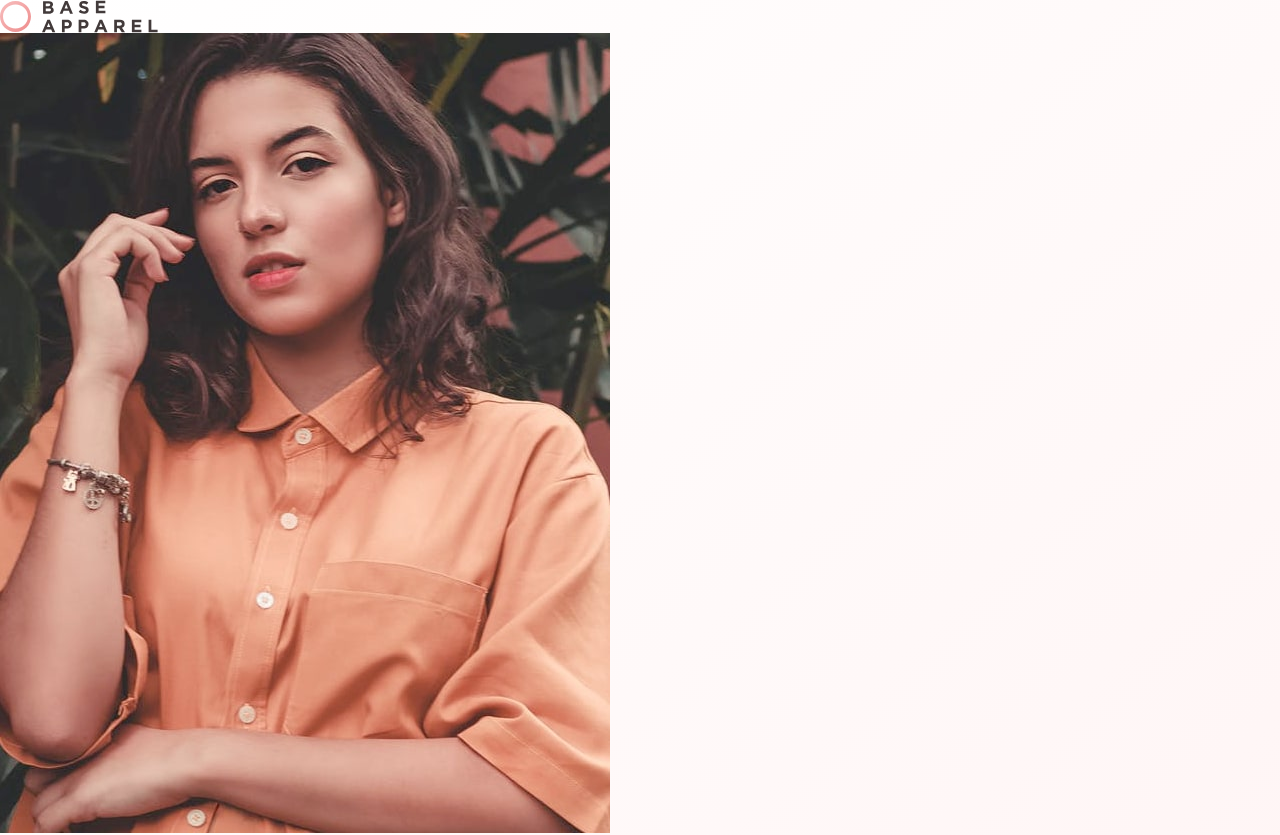
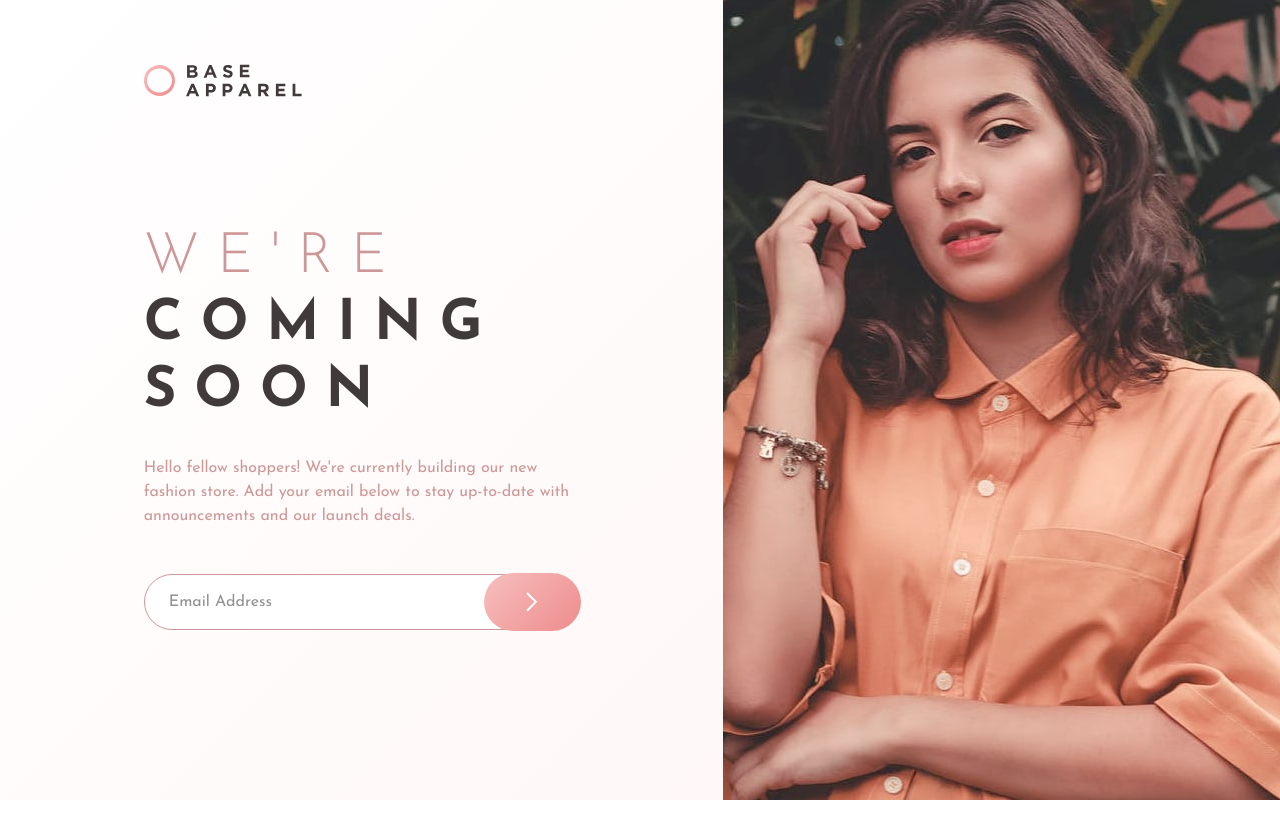
Before and after one commit to deru55/FeM-Base-Apparel-coming-soon-page-react, a React (Vite) app: page / in a window 1280 px wide. Shown: the top 835 px of the page. After the commit the page ends 800 px from the top, so only its background shows below. Built offline with nearby package versions, Linux system fonts and the light colour scheme.

Commit message:
style: complete mobile and desktop design

```diff
--- a/src/App.css
+++ b/src/App.css
@@ -0,0 +1,56 @@
+.header {
+  padding: var(--_space-8);
+}
+
+.intro {
+  max-width: 30rem;
+  margin-inline: auto;
+  padding: var(--_space-16) var(--_space-8);
+
+  display: grid;
+  gap: clamp(var(--_space-4), 0.648rem + 1.502vw, var(--_space-8));
+}
+
+.intro__title {
+  font-size: clamp(var(--_fs-4xl), 1.528rem + 3.082vw, var(--_fs-6xl));
+  color: var(--_gray-900);
+  letter-spacing: 0.32em;
+  line-height: 1.2;
+  text-transform: uppercase;
+}
+.intro__title-highlight {
+  font-weight: var(--_fw-light);
+  color: var(--_pink-400);
+}
+
+@media screen and (min-width: 768px) {
+  #root {
+    height: 100dvh;
+
+    display: grid;
+    grid-template-columns: 1.3fr 1fr;
+    grid-template-rows: auto 1fr;
+  }
+
+  .header {
+    padding-block: var(--_space-16);
+  }
+
+  .header,
+  .intro {
+    width: min(100% - 4rem, 500px);
+    margin-inline: auto;
+  }
+
+  .hero {
+    grid-area: 1 / 2 / 3 / 3;
+  }
+
+  .hero__image {
+    max-height: none;
+  }
+
+  .intro {
+    max-width: none;
+  }
+}
--- a/src/App.tsx
+++ b/src/App.tsx
@@ -9,7 +9,7 @@ import "./App.css";
 function App() {
   return (
     <>
-      <header>
+      <header className="header">
         <Logo />
       </header>
 
--- a/src/components/EmailForm/EmailForm.tsx
+++ b/src/components/EmailForm/EmailForm.tsx
@@ -2,6 +2,8 @@ import { useState } from "react";
 
 import errorIcon from "../../assets/images/icon-error.svg";
 import arrowIcon from "../../assets/images/icon-arrow.svg";
+
+import "./emailForm.css";
 
 const EmailForm = () => {
   const [email, setEmail] = useState("");
@@ -26,16 +28,16 @@ const EmailForm = () => {
     }
 
     setIsValidForm(true);
+    setEmail("");
   };
 
   return (
-    <form className="form" data-form onSubmit={handleFormSubmit} noValidate>
-      <div className={`form__field ${isValidForm ? "" : "is-invalid"}`} data-field>
+    <form className="form" onSubmit={handleFormSubmit} noValidate>
+      <div className={`form__field ${isValidForm ? "" : "is-invalid"}`}>
         <input
           type="email"
           className="form__email-input"
           name="email"
-          data-input
           onChange={handleEmailInput}
           value={email}
           placeholder="Email Address"
@@ -51,7 +53,7 @@ const EmailForm = () => {
           <img src={arrowIcon} alt="" aria-hidden="true" />
         </button>
 
-        <p id="email-error" className="form__error-msg" data-error-msg aria-live="polite">
+        <p id="email-error" className="form__error-msg" aria-live="polite">
           {isValidForm ? "" : "Please provide a valid email"}
         </p>
       </div>
--- /dev/null
+++ b/src/components/EmailForm/emailForm.css
@@ -0,0 +1,83 @@
+.form {
+  margin-top: var(--_space-4);
+}
+
+.form__field {
+  --_icon-arrow-width: 12px;
+  --_icon-error-width: 24px;
+  --_input-padding: clamp(0.75rem, 0.464rem + 0.595vw, 1rem) var(--_space-6);
+  --_input-radius: var(--_radius-full);
+  --_btn-padding-x: clamp(var(--_space-6), -0.214rem + 3.571vw, var(--_space-12));
+  --_icon-error-margin-x: var(--_space-4);
+
+  display: grid;
+  grid-template-columns: 1fr auto auto;
+}
+.form__field.is-invalid input {
+  --input-border: 2px solid var(--_red-500);
+
+  border-width: 2px;
+}
+.form__field.is-invalid .form__error-icon,
+.form__field.is-invalid .form__error-msg {
+  display: block;
+}
+
+.form__email-input {
+  --input-border: 1px solid var(--_pink-400);
+
+  width: 100%;
+  padding: var(--_input-padding);
+  padding-right: calc((var(--_icon-arrow-width) + (var(--_btn-padding-x) * 2)) + (var(--_icon-error-width) + (var(--_icon-error-margin-x) * 2)));
+
+  border: var(--input-border);
+  border-radius: var(--_input-radius);
+
+  grid-area: 1 / 1 / 2 / -1;
+}
+.form__email-input::placeholder {
+  color: var(var(--_pink-400));
+  opacity: 0.8;
+}
+.form__email-input:focus-visible,
+.form__submit-btn:focus-visible {
+  outline: 2px solid var(--_gray-900);
+  outline-offset: 2px;
+}
+
+.form__error-icon {
+  margin-inline: var(--_icon-error-margin-x);
+
+  display: none;
+
+  grid-area: 1 / 2 / 2 / 3;
+  align-self: center;
+}
+
+.form__submit-btn {
+  margin: -1px;
+  padding: var(--_input-padding);
+  padding-inline: var(--_btn-padding-x);
+  z-index: 1;
+
+  cursor: pointer;
+  background: var(--_gradient-pink);
+  border: 0;
+  border-radius: var(--_input-radius);
+
+  grid-area: 1 / 3 / 2 / 4;
+}
+.form__submit-btn:hover {
+  background: #f8cccd;
+  box-shadow: 0px 15px 25px -5px hsl(0, 74%, 74%);
+}
+
+.form__error-msg {
+  padding: var(--_input-padding);
+
+  font-weight: var(--_fw-semibold);
+  color: var(--_red-500);
+  text-align: initial;
+
+  grid-area: 2 / 1 / 3 / -1;
+}
--- a/src/components/HeroImage/HeroImage.tsx
+++ b/src/components/HeroImage/HeroImage.tsx
@@ -1,12 +1,14 @@
 import heroDesktop from "../../assets/images/hero-desktop.jpg";
 import heroMobile from "../../assets/images/hero-mobile.jpg";
+
+import "./heroImage.css";
 
 const HeroImage = () => {
   return (
     <picture className="hero">
       <source media="(min-width: 768px)" srcSet={heroDesktop} />
 
-      <img src={heroMobile} />
+      <img src={heroMobile} className="hero__image" />
     </picture>
   );
 };
--- /dev/null
+++ b/src/components/HeroImage/heroImage.css
@@ -0,0 +1,7 @@
+.hero__image {
+  width: 100%;
+  height: 100%;
+  max-height: 420px;
+  object-fit: cover;
+  object-position: top center;
+}
--- a/src/components/Logo/Logo.tsx
+++ b/src/components/Logo/Logo.tsx
@@ -1,4 +1,6 @@
 import logoIcon from "../../assets/images/logo.svg";
+
+import "./logo.css";
 
 const Logo = () => {
   return <img src={logoIcon} alt="Base Apparel" className="header__logo" />;
--- /dev/null
+++ b/src/components/Logo/logo.css
@@ -0,0 +1,3 @@
+.header__logo {
+  width: clamp(6.25rem, 15vw, 9.875rem);
+}
--- a/src/index.css
+++ b/src/index.css
@@ -94,3 +94,10 @@ body {
 
   background: var(--_gradient-light);
 }
+
+@media screen and (min-width: 768px) {
+  body {
+    font-size: var(--_fs-base);
+    text-align: initial;
+  }
+}
```
